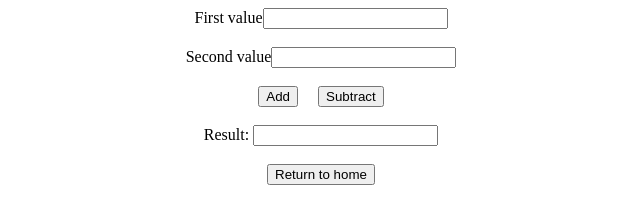
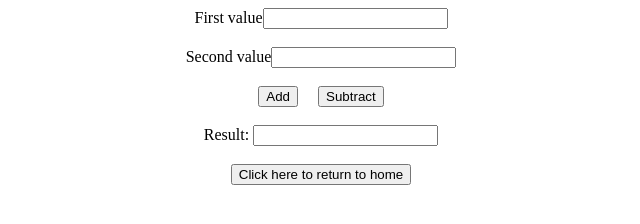
Before and after one commit to Rohitdoescode/Project, a plain HTML site: page JS.html in a window 1280 px wide. Shown: the whole page, without its empty margins (319-959 px from the left). Drawn offline with Linux system fonts and the light colour scheme.

Commit message:
Update JS.html

```diff
--- a/JS.html
+++ b/JS.html
@@ -35,7 +35,7 @@
     <br><br>
    Result: <input type="text" id="c">
    <br><br>
-   <a href="Home.html"><button>Return to home</button></a>
+        <a href="Home.html"> <button> Click here to return to home </button> </a>
     </center>
 </body>
 </html>
```
